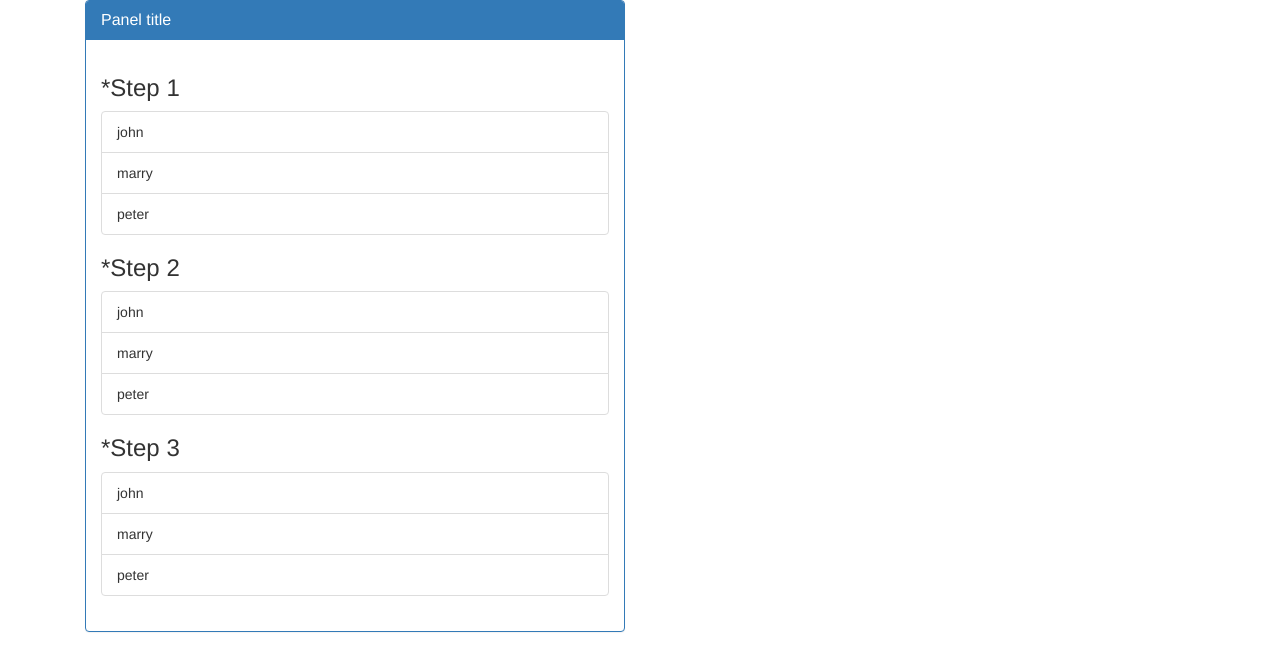
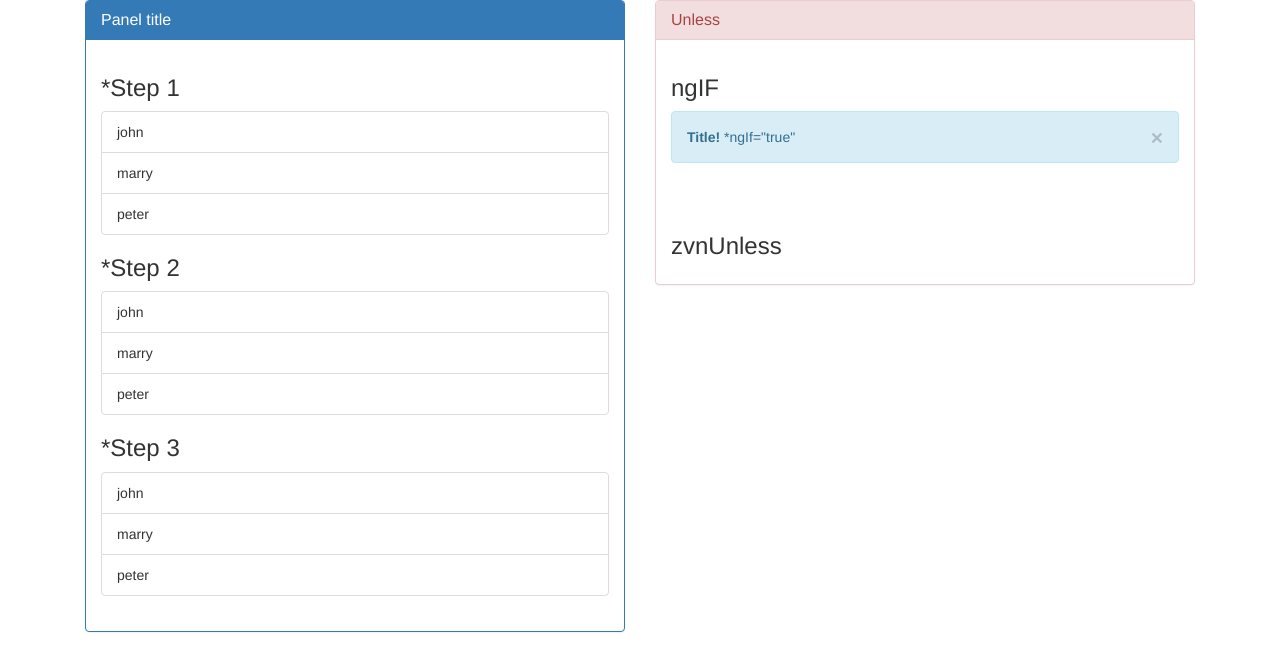
Before and after one commit to hikarihust/angular, an Angular app in the folder projectSix/: page / in a window 1280 px wide. Shown: the top 670 px of the page. Built offline with nearby package versions, Linux system fonts and the light colour scheme.

Commit message:
Unless 1

```diff
--- a/projectSix/src/app/app.component.html
+++ b/projectSix/src/app/app.component.html
@@ -1,3 +1,8 @@
 <div class="col-xs-12 col-sm-6 col-md-6 col-lg-6">
     <zvn-structural></zvn-structural>
 </div>
+
+<!-- Unless -->
+<div class="col-xs-12 col-sm-6 col-md-6 col-lg-6">
+    <zvn-unless></zvn-unless>
+</div>
--- /dev/null
+++ b/projectSix/src/app/directive-unless/unless.component.html
@@ -0,0 +1,31 @@
+
+<div class="panel panel-danger">
+	<div class="panel-heading">
+		<h3 class="panel-title">Unless</h3>
+	</div>
+	<div class="panel-body">
+    <h3>ngIF</h3>
+		<div class="alert alert-info" *ngIf="condition">
+			<button type="button" class="close" data-dismiss="alert" aria-hidden="true">&times;</button>
+			<strong>Title!</strong> *ngIf="true"
+		</div>
+
+		<div class="alert alert-info" *ngIf="!condition">
+			<button type="button" class="close" data-dismiss="alert" aria-hidden="true">&times;</button>
+			<strong>Title!</strong> *ngIf="false"
+		</div>
+  </div>
+
+	<div class="panel-body">
+    <h3>zvnUnless</h3>
+		<div class="alert alert-info" *zvnUnless>
+			<button type="button" class="close" data-dismiss="alert" aria-hidden="true">&times;</button>
+			<strong>Title!</strong> *zvnUnless="true"
+		</div>
+
+		<div class="alert alert-info" *zvnUnless>
+			<button type="button" class="close" data-dismiss="alert" aria-hidden="true">&times;</button>
+			<strong>Title!</strong> *zvnUnless="false"
+		</div>
+	</div>
+</div>
--- /dev/null
+++ b/projectSix/src/app/directive-unless/unless.component.ts
@@ -0,0 +1,12 @@
+import { Component } from '@angular/core';
+
+@Component({
+    selector: 'zvn-unless',
+    templateUrl: './unless.component.html',
+})
+
+export class UnlessComponent {
+
+    condition = true;
+
+}
--- /dev/null
+++ b/projectSix/src/app/directive-unless/unless.directive.ts
@@ -0,0 +1,13 @@
+import { Directive, TemplateRef, ViewContainerRef } from '@angular/core';
+
+@Directive({
+	selector: '[zvnUnless]'
+})
+
+export class UnlessDirective {
+  constructor(
+    private templateRef: TemplateRef<any>,
+    private viewContainer: ViewContainerRef) {
+      console.log(templateRef)
+    }
+}
```
Also changed, not shown: projectSix/src/app/app.module.ts (+7 -1 lines), 1 other file (tests, documents, lock files or other folders).
